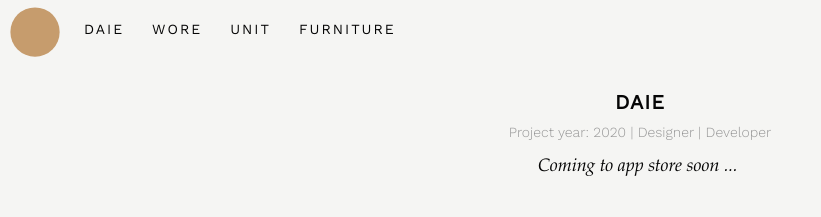
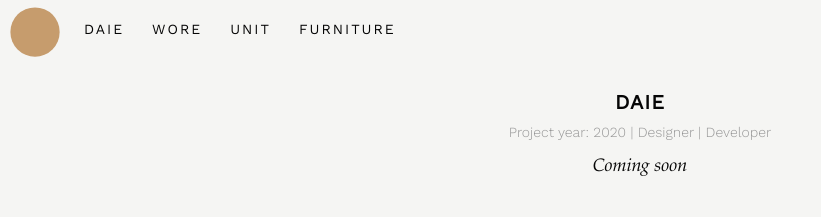
Before and after one commit to csobr/personal-website, a Next.js app: page /daie in a window 1280 px wide. Shown: the top 217 px of the page, without its empty margins (0-821 px from the left). Built offline with nearby package versions, Linux system fonts and the light colour scheme; no server answers.

Commit message:
Update text from daie

```diff
--- a/src/pages/daie.js
+++ b/src/pages/daie.js
@@ -17,10 +17,8 @@ export default class Daie extends Component {
                 <main>
                     <Navbar />
                     <h4>Daie</h4>
-                    <h5>
-                        Project year: 2020 | Designer | Developer
-                    </h5>
-                    <p className="app-text">Coming to app store soon ... </p>
+                    <h5>Project year: 2020 | Designer | Developer</h5>
+                    <p className="app-text">Coming soon</p>
                     <div className=" container container-app">
                         <img src="./images/daie/daie.png" alt="daie"></img>
                     </div>
```
